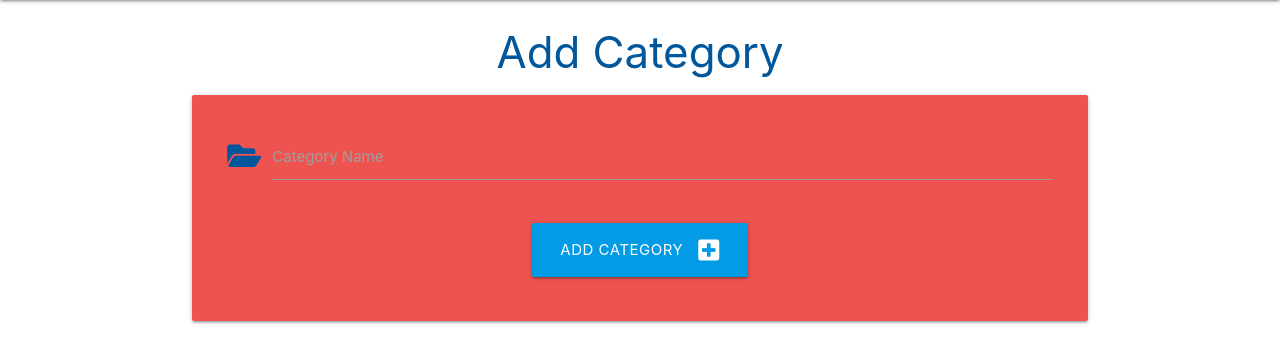
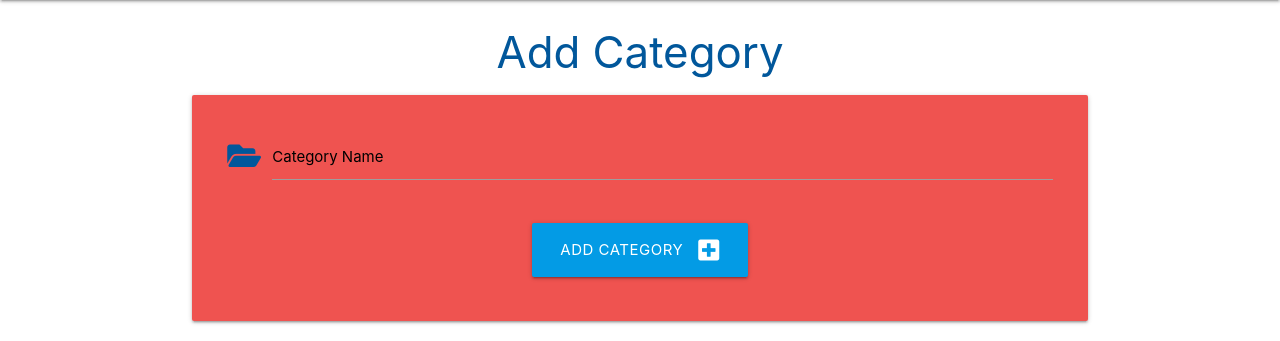
Before and after one commit to Sniffy2019/Hardware-store, a Flask app: page /add_category in a window 1280 px wide. Shown: the part 64-405 px from the top of the page. Run offline with Flask 3, Linux system fonts and the light colour scheme.

Commit message:
qwertyui

```diff
--- a/hardware/templates/add_category.html
+++ b/hardware/templates/add_category.html
@@ -10,7 +10,7 @@
             <div class="input-field col s12">
                 <i class="fas fa-folder-open prefix light-blue-text text-darken-4"></i>
                 <input id="category_name" name="category_name" minlength="3" maxlength="25" type="text" class="validate" required>
-                <label for="category_name">Category Name</label>
+                <label for="category_name" class="black-text">Category Name</label>
             </div>
         </div>
         <!-- submit button -->
```
